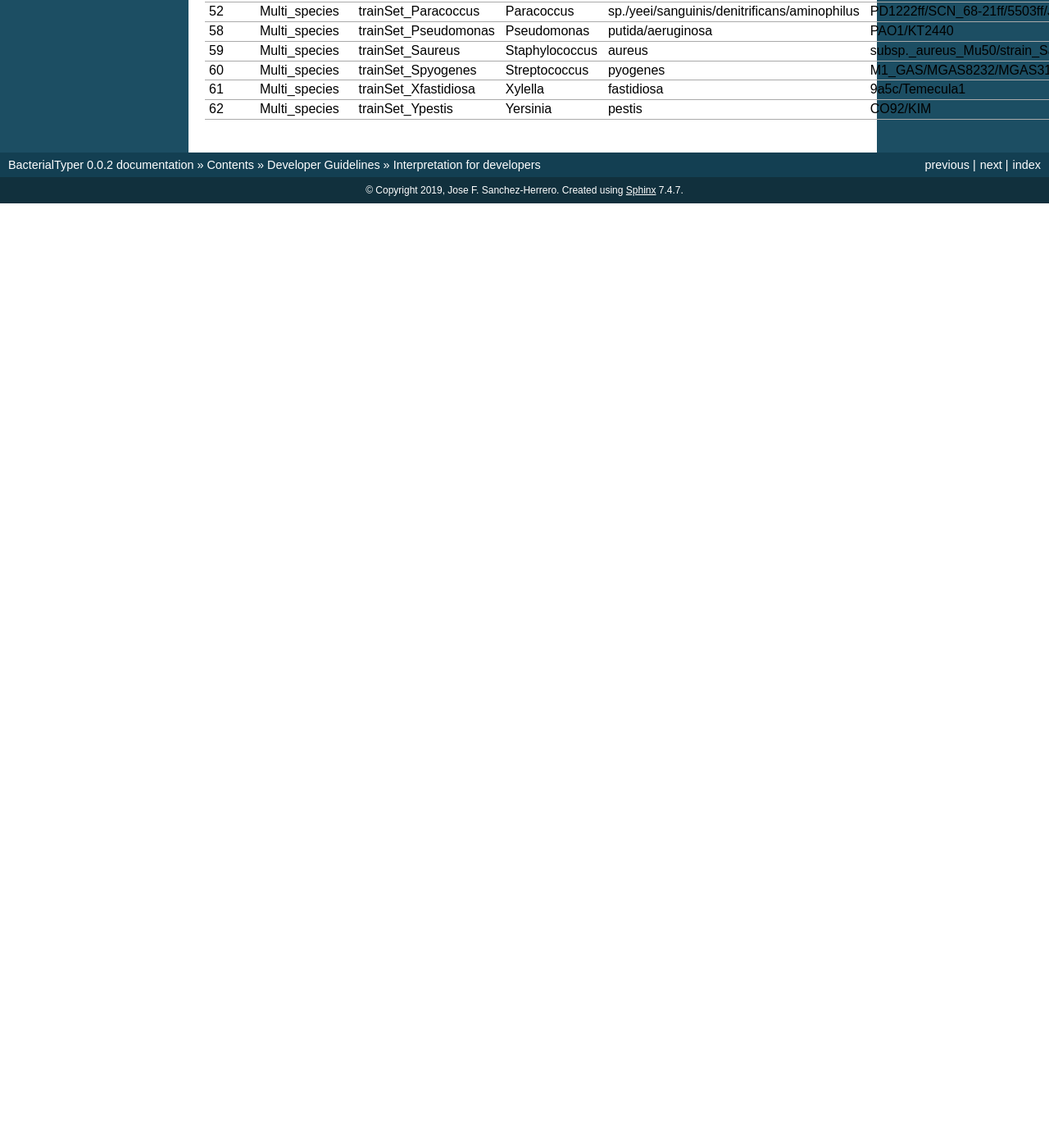
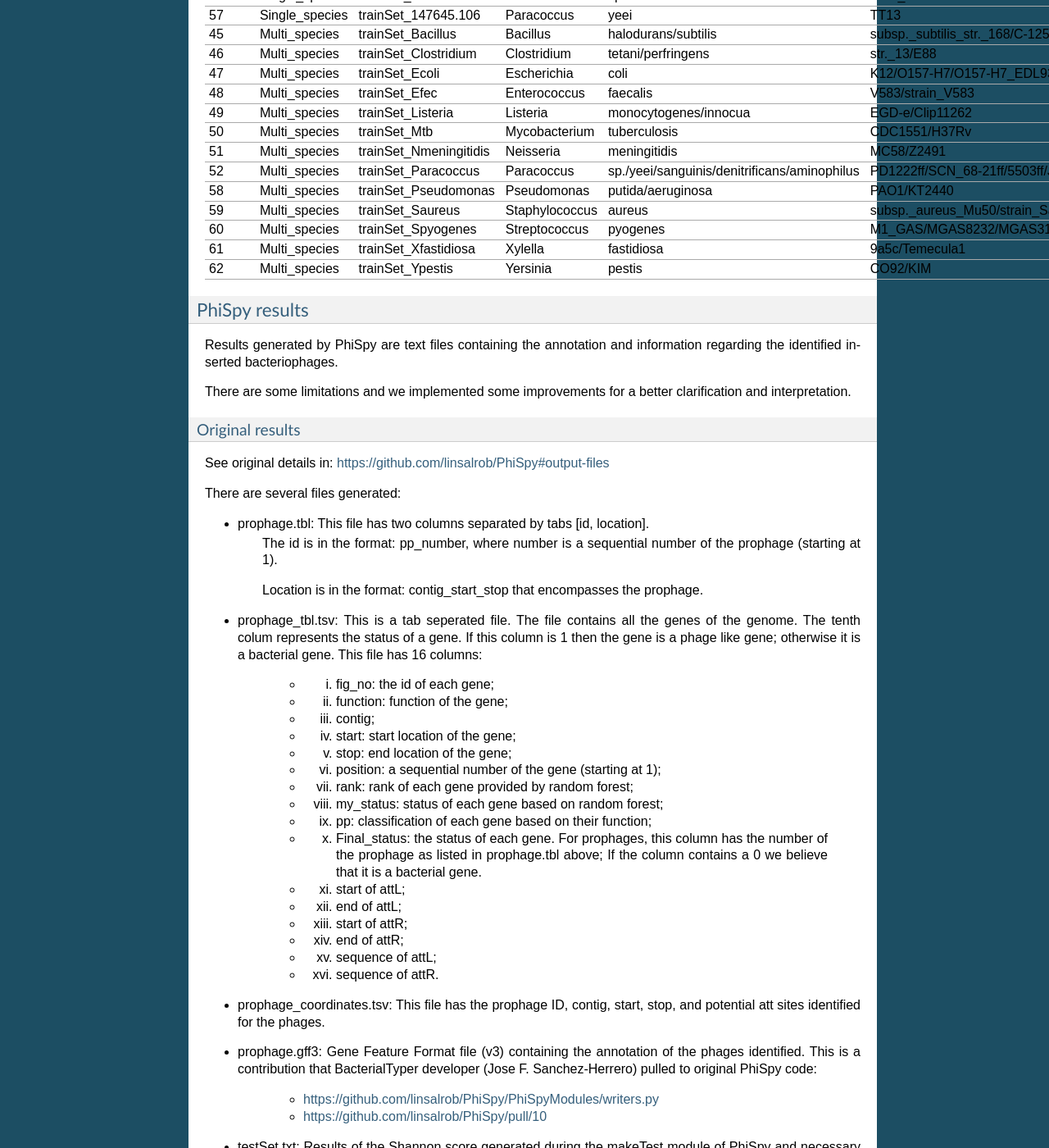
Before and after one commit to HCGB-IGTP/BacterialTyper, a Sphinx documentation site: the page built from docs/source/devel/developer_guidelines.rst, in a window 1280 px wide and 1400 px high, scrolled down 3342 px. Shown: the whole window at 82% size. Built offline with Sphinx 7.4.7, drawn with Linux system fonts in a browser that asks for light colours; before the commit the page ends 3590 px from its top, so only the background shows below that; some of the changed text lies outside the part shown.

Commit message:
update bacteriophage identification

```diff
--- a/docs/source/devel/developer_guidelines.rst
+++ b/docs/source/devel/developer_guidelines.rst
@@ -35,10 +35,18 @@ See additional details in: https://github.com/tseemann/prokka#output-files>
    :file: info/prokka_output_files.csv
 
 
+.. _PhiSpy-documentation:
+
+PhiSpy
+------
+
+PhiSpy_ identifies prophages in Bacterial (and probably Archaeal) genomes. Given an annotated genome it will use
+several approaches to identify the most likely prophage regions.
+
 .. _PhiSpy-training-sets:
 
 PhiSpy training Sets available
-------------------------------
+^^^^^^^^^^^^^^^^^^^^^^^^^^^^^^
 
 File :file:`devel/info/PhiSpy_training-sets.txt` contains the description of the different training sets available for bacteriophage analysis using PhiSpy_.
 
@@ -48,4 +56,114 @@ File :file:`devel/info/PhiSpy_training-sets.txt` contains the description of the
    :file: info/PhiSpy_training-sets.txt
 
 
+.. _PhiSpy-results:
+
+PhiSpy results
+^^^^^^^^^^^^^^
+
+Results generated by PhiSpy are text files containing the annotation and information regarding the identified inserted bacteriophages.
+
+There are some limitations and we implemented some improvements for a better clarification and interpretation.
+
+Original results
+""""""""""""""""
+
+See original details in: https://github.com/linsalrob/PhiSpy#output-files
+
+There are several files generated:
+
+* prophage.tbl: This file has two columns separated by tabs [id, location].
+   The id is in the format: pp_number, where number is a sequential number of the prophage (starting at 1).
+
+   Location is in the format: contig_start_stop that encompasses the prophage.
+
+* prophage_tbl.tsv: This is a tab seperated file. The file contains all the genes of the genome. The tenth colum represents the status of a gene. If this column is 1 then the gene is a phage like gene; otherwise it is a bacterial gene. This file has 16 columns:
+
+   * (i) fig_no: the id of each gene;
+   * (ii) function: function of the gene;
+   * (iii) contig;
+   * (iv) start: start location of the gene;
+   * (v) stop: end location of the gene;
+   * (vi) position: a sequential number of the gene (starting at 1);
+   * (vii) rank: rank of each gene provided by random forest;
+   * (viii) my_status: status of each gene based on random forest;
+   * (ix) pp: classification of each gene based on their function;
+   * (x) Final_status: the status of each gene. For prophages, this column has the number of the prophage as listed in prophage.tbl above; If the column contains a 0 we believe that it is a bacterial gene.
+   * (xi) start of attL;
+   * (xii) end of attL;
+   * (xiii) start of attR;
+   * (xiv) end of attR;
+   * (xv) sequence of attL;
+   * (xvi) sequence of attR.
+
+* prophage_coordinates.tsv: This file has the prophage ID, contig, start, stop, and potential att sites identified for the phages.
+
+* prophage.gff3: Gene Feature Format file (v3) containing the annotation of the phages identified. This is a contribution that BacterialTyper developer (Jose F. Sanchez-Herrero) pulled to original PhiSpy code:
+
+   * https://github.com/linsalrob/PhiSpy/PhiSpyModules/writers.py
+   * https://github.com/linsalrob/PhiSpy/pull/10
+
+
+* testSet.txt: Results of the Shannon score generated during the makeTest module of PhiSpy and necessary for the following randomforest classifier.
+
+* classify.tsv: Results of the randomforest classifier call within the classification module of PhiSpy.
+
+Modified results
+""""""""""""""""
+
+All original files generated are named independently of the sample name as `prophage` or `classify`. Also, some samples are not necessary
+for a regular user to interpret results and obtain the number of prophage regions and details.
+
+Within BacterialTyper, we rename original PhiSpy result files according to sample names provided and as some tab files do not contain headers,
+we generate either tab files with headers and a summary excel files for a better interpretation and integration of results.
+
+File conversion:
+
+- prophage_tbl.tsv:
+
+   Rename it to 'SampleName'_PhiSpy-classification_genes.tsv
+
+   Include it in a summary excel file.
+
+- prophage.gff3:
+
+   Rename it to 'SampleName'_PhiSpy-prophage.gff3
+
+- prophage_coordinates.tsv:
+
+   Rename it to 'SampleName'_PhiSpy-prophage-coordinates.tsv'
+
+   Add header containing the following columns:
+
+   * prophage_ID
+   * Contig
+   * Start
+   * End
+   * attL_Start
+   * attL_End
+   * attR_Start
+   * attR_End
+   * attL_Seq
+   * attR_Seq
+   * Longest_Repeat_flanking_phage
+
+   Include it in a summary excel file.
+
+- prophage.tbl:
+
+   Move it to a temporary folder generated. Redundant information
+
+- classify.tsv:
+
+   Move it to a temporary folder generated
+
+- testSet.txt:
+
+   Move it to a temporary folder generated
+
+- Additional excel file: 'SampleName'_bacteriophage_summary.xlsx
+
+
+
+
 .. include:: ../links.inc
```
Also changed, not shown: 1 other file.
